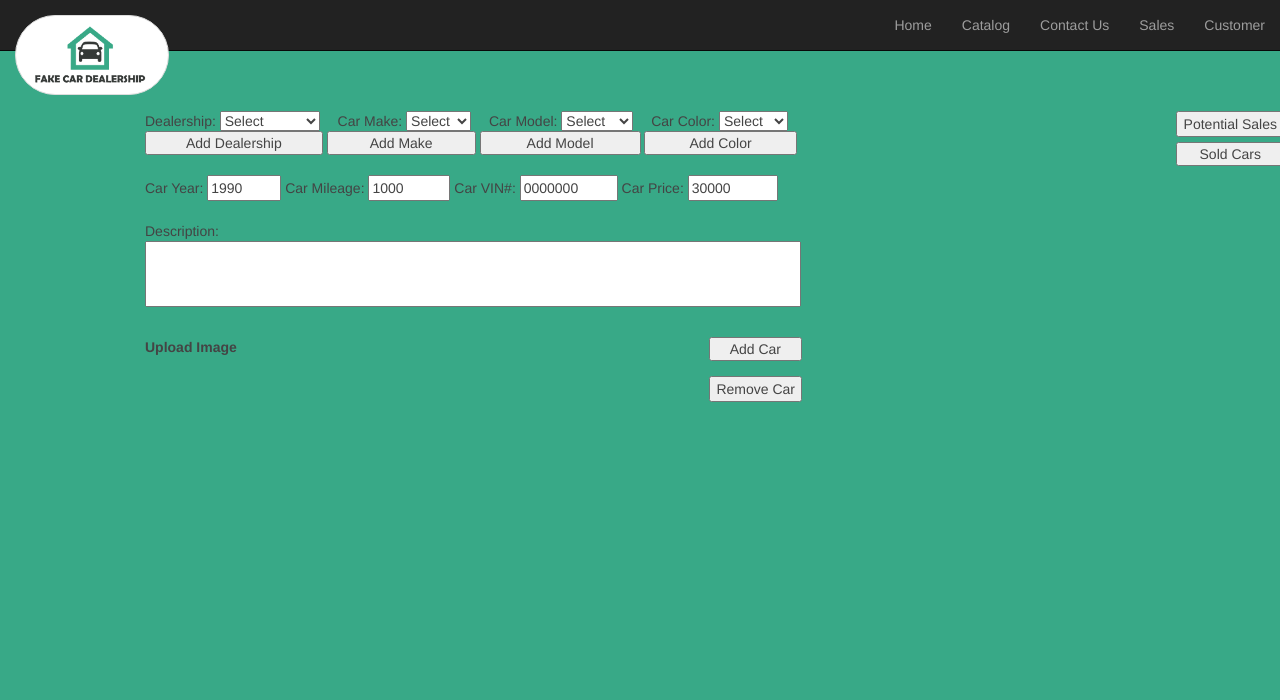
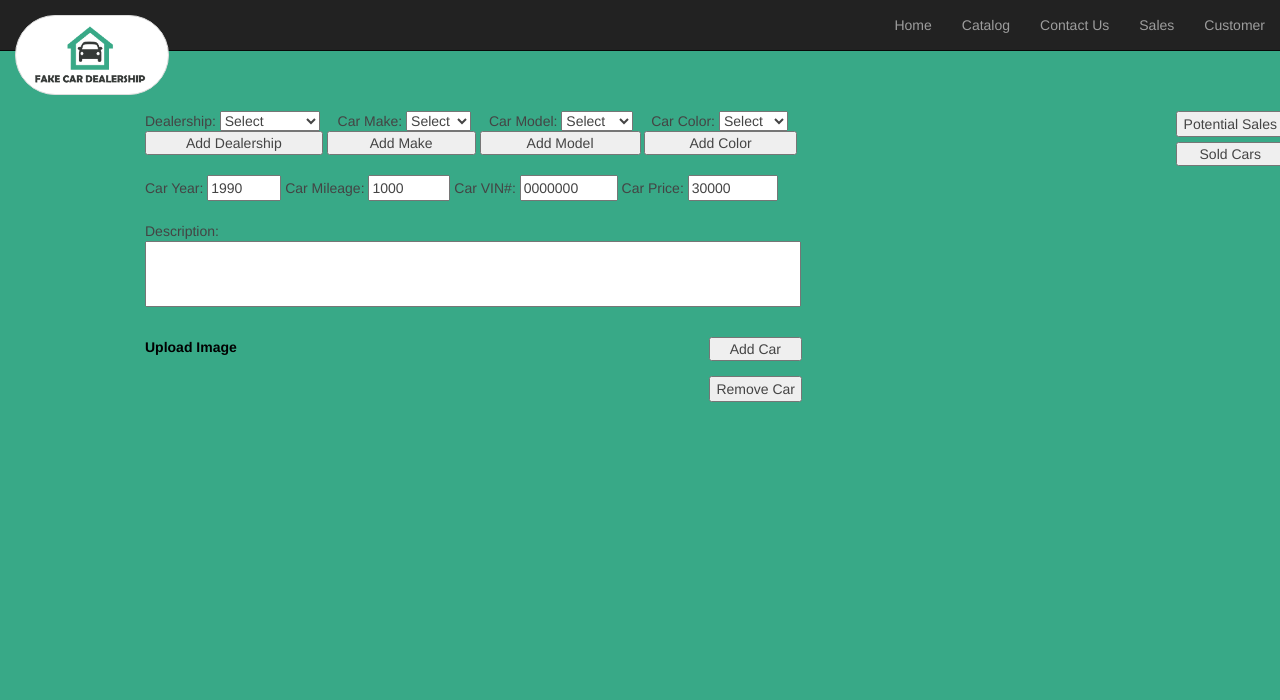
Before and after one commit to Criyl/DBProj, a Django app: page /car_manager in a window 1280 px wide. Shown: the top 700 px of the page. Run offline with Django 3.2, Linux system fonts and the light colour scheme; some libraries are stand-ins or nearby versions.

Commit message:
I don't remember what I changed

```diff
--- a/database_proj/car_app/templates/car_manager.html
+++ b/database_proj/car_app/templates/car_manager.html
@@ -14,7 +14,7 @@
 <html>
 <body>
 <div id="background" style="background-color:#38A987;background-repeat:no-repeat;
-		background-size:80% 95%;padding:0 130px;height:650px;background-position:20% 0">
+		background-size:80%;padding:0 130px;height:650px;background-position:20% 0;">
     <div class="container"><br /><br />
         <div class="right">
             <br /><button type="button">Potential Sales</button>
@@ -177,7 +177,7 @@
 				<div style="float:left;padding:25px 0;">
 					<form action="/action_page.php" name="car_upload">
 					  <input type="file" accept="image/*" id="car_image" onchange="showImage(event)" style="display:none">
-					  <label for="car_image" style="cursor:pointer;">Upload Image</label>
+					  <label for="car_image" style="cursor:pointer;color:black;">Upload Image</label>
 					</form>
 					<div>
 						<img id="car" alt="Upload" style="width:300px;padding:5px 0;display:none;"/>
```
